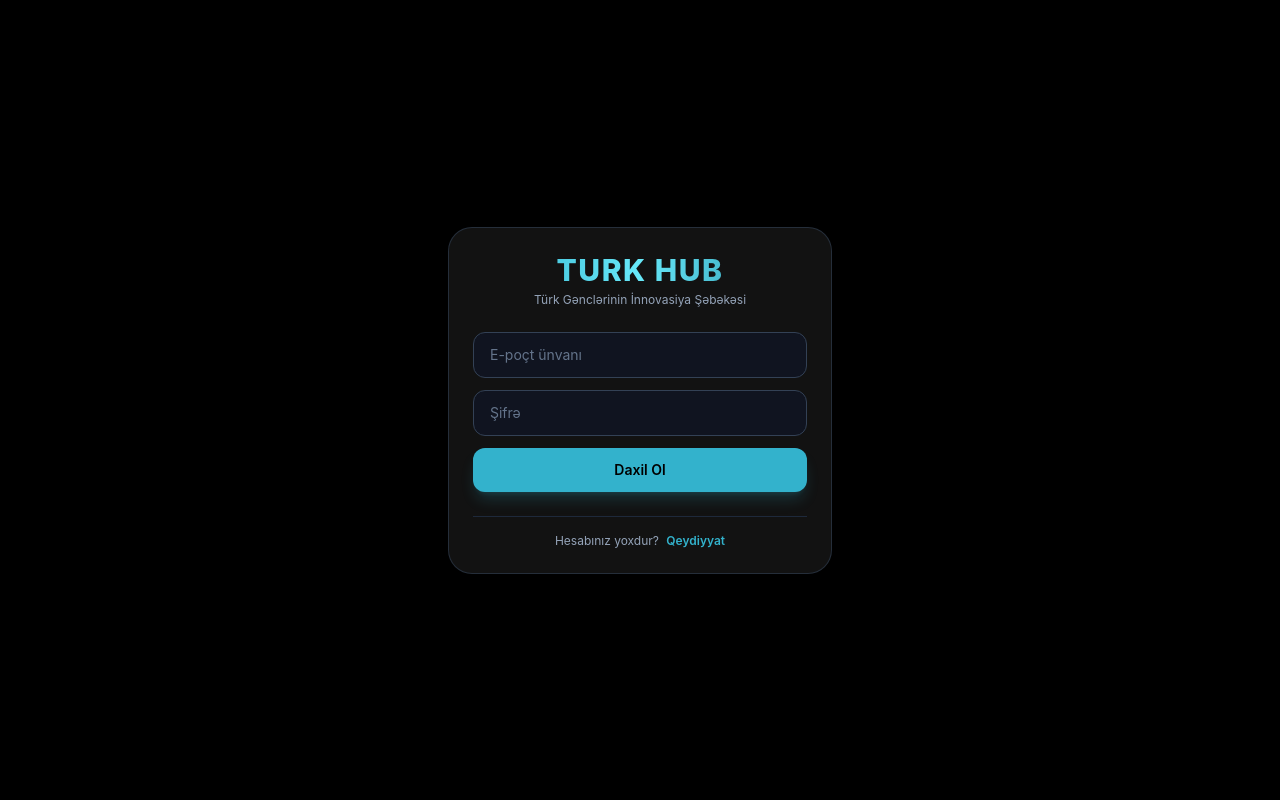
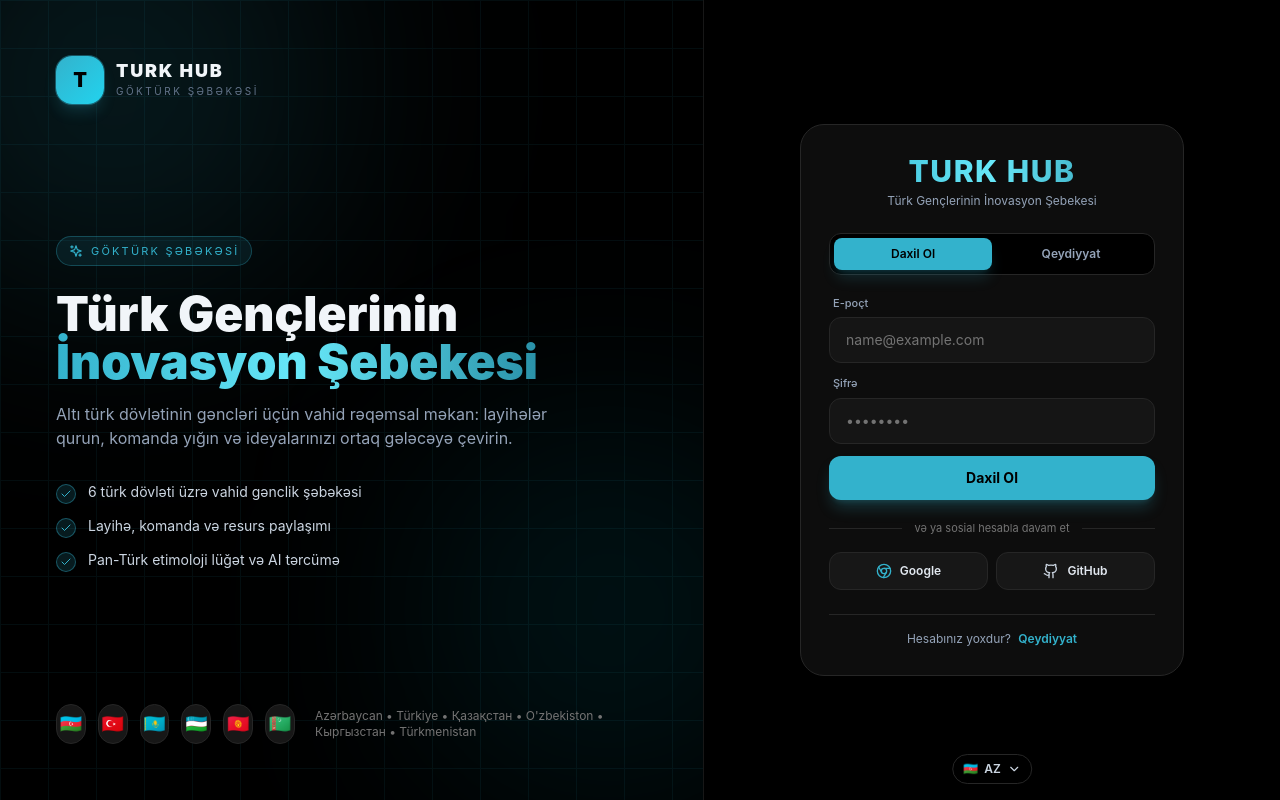
Before and after one commit to Alijewa25/turk-hub, a React (Vite) app in the folder frontend/: page / in a window 1280 px wide. Built offline with nearby package versions, Linux system fonts and the light colour scheme.

Commit message:
feat(auth): add split layout login/register card with language selector

```diff
--- a/frontend/src/components/AuthView.tsx
+++ b/frontend/src/components/AuthView.tsx
@@ -1,22 +1,36 @@
 import React, { useState } from 'react';
 import axios from 'axios';
+import { Check, ChevronDown, Chrome, Github, Globe2, Layers, Sparkles, Users, X } from 'lucide-react';
+import { LANG_META, useI18n } from '../i18n';
+
+export interface AuthUser {
+  id?: number;
+  full_name?: string;
+  email?: string;
+  country?: string;
+  university?: string;
+  bio?: string;
+}
 
 interface AuthViewProps {
-  onLoginSuccess: (token: string, user: any) => void;
+  onLoginSuccess: (token: string, user: any, isNewUser: boolean) => void;
 }
 
 const API_URL = import.meta.env.VITE_API_URL || 'https://turk-hub.onrender.com';
 
+const BRAND_FLAGS = ['🇦🇿', '🇹🇷', '🇰🇿', '🇺🇿', '🇰🇬', '🇹🇲'];
+
 export const AuthView: React.FC<AuthViewProps> = ({ onLoginSuccess }) => {
+  const { lang, setLang, t } = useI18n();
   const [isLogin, setIsLogin] = useState(true);
   const [email, setEmail] = useState('');
   const [password, setPassword] = useState('');
   const [fullName, setFullName] = useState('');
-  const [country, setCountry] = useState('Azerbaijan');
   const [error, setError] = useState('');
   const [loading, setLoading] = useState(false);
+  const [socialMsg, setSocialMsg] = useState('');
+  const [langOpen, setLangOpen] = useState(false);
 
-  // Müxtəlif endpoint prefikslərini sırayla yoxlamaq üçün köməkçi funksiya
   const tryEndpoints = async (paths: string[], data: any, isJson = false) => {
     let lastError = null;
     for (const path of paths) {
@@ -27,16 +41,31 @@ export const AuthView: React.FC<AuthViewProps> = ({ onLoginSuccess }) => {
       } catch (err: any) {
         lastError = err;
         if (err.response && err.response.status !== 404) {
-          throw err; // Əgər 404 deyilsə (məsələn 401 şifrə xətasıdırsa), başqa endpoint axtarma
+          throw err;
         }
       }
     }
     throw lastError;
   };
 
+  const fetchMe = async (token: string) => {
+    try {
+      const meRes = await axios.get(`${API_URL}/me`, {
+        headers: { Authorization: `Bearer ${token}` },
+      });
+      return meRes.data;
+    } catch {
+      const meRes = await axios.get(`${API_URL}/api/auth/me`, {
+        headers: { Authorization: `Bearer ${token}` },
+      });
+      return meRes.data;
+    }
+  };
+
   const handleSubmit = async (e: React.FormEvent) => {
     e.preventDefault();
     setError('');
+    setSocialMsg('');
     setLoading(true);
 
     try {
@@ -45,50 +74,33 @@ export const AuthView: React.FC<AuthViewProps> = ({ onLoginSuccess }) => {
         params.append('username', email);
         params.append('password', password);
 
-        // Render-də köhnə /api/auth/login və ya /login routlarını sırayla dənəyir
         const { res } = await tryEndpoints(['/api/auth/login', '/login', '/auth/login'], params);
-
         const token = res.data.access_token;
         localStorage.setItem('token', token);
 
-        // User məlumatını alırıq
-        let userData = res.data.user;
-        if (!userData) {
-          try {
-            const meRes = await axios.get(`${API_URL}/me`, {
-              headers: { Authorization: `Bearer ${token}` }
-            });
-            userData = meRes.data;
-          } catch {
-            const meRes = await axios.get(`${API_URL}/api/auth/me`, {
-              headers: { Authorization: `Bearer ${token}` }
-            });
-            userData = meRes.data;
-          }
-        }
-
+        const userData = res.data.user || (await fetchMe(token));
         localStorage.setItem('user', JSON.stringify(userData));
-        onLoginSuccess(token, userData);
+        onLoginSuccess(token, userData, false);
       } else {
-        const regData = { full_name: fullName, email, password, country };
+        const regData = { full_name: fullName, email, password };
         await tryEndpoints(['/api/auth/register', '/register', '/auth/register'], regData, true);
 
-        // Otomatik login
         const params = new URLSearchParams();
         params.append('username', email);
         params.append('password', password);
 
         const { res } = await tryEndpoints(['/api/auth/login', '/login', '/auth/login'], params);
         const token = res.data.access_token;
+        const userData = res.data.user || { full_name: fullName, email };
         localStorage.setItem('token', token);
-        localStorage.setItem('user', JSON.stringify(res.data.user || { full_name: fullName, email, country }));
-        onLoginSuccess(token, res.data.user || { full_name: fullName, email, country });
+        localStorage.setItem('user', JSON.stringify(userData));
+        onLoginSuccess(token, userData, true);
       }
     } catch (err: any) {
       if (err.response?.status === 401) {
-        setError('E-poçt və ya şifrə yanlışdır.');
-      } else if (err.response?.status === 404) {
-        setError('Backend rout tapılmadı. Zəhmət olmasa backend-in işlədiyindən əmin olun.');
+        setError(t('loginError') || 'E-poçt və ya şifrə yanlışdır.');
+      } else if (err.response?.status === 400) {
+        setError(err.response?.data?.detail || 'Qeydiyyat xətası.');
       } else {
         setError(err.response?.data?.detail || 'Giriş zamanı xəta baş verdi.');
       }
@@ -97,96 +109,266 @@ export const AuthView: React.FC<AuthViewProps> = ({ onLoginSuccess }) => {
     }
   };
 
+  const inputClass =
+    'w-full px-4 py-3 bg-neutral-900/80 border border-neutral-800 rounded-xl text-sm text-slate-100 placeholder-neutral-500 focus:outline-none focus:border-skyBlue focus:ring-2 focus:ring-skyBlue/20 transition-all duration-200';
+
+  const socialLogin = (network: string) => {
+    setError('');
+    setSocialMsg(`${t('socialSoon')} — ${network}`);
+  };
+
+  const features = [
+    { icon: Users, text: t('feat1') },
+    { icon: Layers, text: t('feat2') },
+    { icon: Globe2, text: t('feat3') },
+  ];
+
+  const currentLang = LANG_META.find((l) => l.code === lang) || LANG_META[0];
+
   return (
-    <div className="min-h-screen bg-darkBg text-white flex flex-col justify-center items-center px-4">
-      <div className="w-full max-w-sm bg-cardBg/80 backdrop-blur-md border border-slate-700/60 rounded-3xl p-6 shadow-2xl">
+    <div className="min-h-screen bg-black text-slate-100 flex">
+      {/* LEFT: brand showcase (desktop only) */}
+      <div className="hidden md:flex relative md:w-1/2 lg:w-[55%] overflow-hidden border-r border-neutral-900 bg-black flex-col justify-between p-10 lg:p-14">
+        <div className="absolute -top-32 -left-24 w-[420px] h-[420px] rounded-full bg-skyBlue/15 blur-[120px] animate-pulse" />
+        <div className="absolute bottom-0 -right-24 w-[380px] h-[380px] rounded-full bg-cyan-500/10 blur-[110px]" />
+        <div
+          className="absolute inset-0 opacity-[0.07]"
+          style={{
+            backgroundImage:
+              'linear-gradient(to right, #33B2CC 1px, transparent 1px), linear-gradient(to bottom, #33B2CC 1px, transparent 1px)',
+            backgroundSize: '48px 48px',
+          }}
+        />
+
+        {/* Emblem header */}
+        <div className="relative flex items-center gap-3">
+          <div className="w-12 h-12 rounded-2xl bg-gradient-to-br from-skyBlue to-cyan-400 flex items-center justify-center text-black font-black text-xl shadow-lg shadow-skyBlue/20 ring-1 ring-skyBlue/40">
+            T
+          </div>
+          <div>
+            <p className="text-lg font-black tracking-widest text-slate-100 leading-none">TURK HUB</p>
+            <p className="text-[10px] text-slate-500 mt-1 uppercase tracking-[0.25em]">{t('emblemTag')}</p>
+          </div>
+        </div>
+
+        <div className="relative max-w-lg">
+          <span className="inline-flex items-center gap-2 text-[11px] uppercase tracking-[0.2em] text-skyBlue border border-skyBlue/30 bg-skyBlue/10 rounded-full px-3 py-1.5">
+            <Sparkles className="w-3.5 h-3.5" />
+            {t('emblemTag')}
+          </span>
+
+          <h1 className="mt-6 text-4xl lg:text-5xl font-black leading-tight text-slate-100">
+            {t('heroA')}{' '}
+            <span className="bg-gradient-to-r from-skyBlue via-cyan-300 to-skyBlue-hover bg-clip-text text-transparent">
+              {t('heroB')}
+            </span>
+          </h1>
+
+          <p className="mt-4 text-sm lg:text-base text-slate-400 leading-relaxed">{t('heroSub')}</p>
+
+          <ul className="mt-8 space-y-3">
+            {features.map((f, i) => (
+              <li key={i} className="flex items-start gap-3 text-sm text-slate-300">
+                <span className="mt-0.5 w-5 h-5 shrink-0 rounded-full bg-skyBlue/15 border border-skyBlue/40 flex items-center justify-center">
+                  <Check className="w-3 h-3 text-skyBlue" />
+                </span>
+                {f.text}
+              </li>
+            ))}
+          </ul>
+        </div>
+
+        <div className="relative flex items-center gap-3">
+          {BRAND_FLAGS.map((f) => (
+            <span
+              key={f}
+              className="w-10 h-10 rounded-full bg-neutral-900 border border-neutral-800 flex items-center justify-center text-lg hover:border-skyBlue/60 hover:-translate-y-1 transition-all duration-200"
+            >
+              {f}
+            </span>
+          ))}
+          <span className="ml-2 text-xs text-neutral-500">Azərbaycan • Türkiye • Қазақстан • O'zbekiston • Кыргызстан • Türkmenistan</span>
+        </div>
+      </div>
+
+      {/* RIGHT: auth card */}
+      <div className="w-full md:w-1/2 lg:w-[45%] flex items-center justify-center px-4 py-10 sm:py-14 relative">
+        <div className="w-full max-w-sm bg-neutral-900/60 backdrop-blur-xl border border-neutral-800 rounded-3xl p-6 sm:p-7 shadow-2xl shadow-black/60">
           <div className="text-center mb-6">
+            <div className="md:hidden mx-auto mb-3 w-14 h-14 rounded-2xl bg-gradient-to-br from-skyBlue to-cyan-400 flex items-center justify-center text-black font-black text-2xl shadow-lg shadow-skyBlue/20 ring-1 ring-skyBlue/40">
+              T
+            </div>
             <h1 className="text-3xl font-extrabold tracking-wider bg-gradient-to-r from-skyBlue via-cyan-300 to-skyBlue-hover bg-clip-text text-transparent">
               TURK HUB
             </h1>
-          <p className="text-xs text-slate-400 mt-1">Türk Gənclərinin İnnovasiya Şəbəkəsi</p>
+            <p className="text-xs text-slate-400 mt-1">{t('tagline')}</p>
+          </div>
+
+          <div className="flex p-1 bg-black border border-neutral-800 rounded-xl mb-5">
+            {[
+              { key: true, label: t('loginTab') },
+              { key: false, label: t('registerTab') },
+            ].map((tab) => (
+              <button
+                key={String(tab.key)}
+                type="button"
+                onClick={() => {
+                  setIsLogin(tab.key);
+                  setError('');
+                  setSocialMsg('');
+                }}
+                className={`flex-1 py-2 text-xs font-semibold rounded-lg transition-all duration-200 ${
+                  isLogin === tab.key
+                    ? 'bg-skyBlue text-black shadow-lg shadow-skyBlue/20'
+                    : 'text-slate-400 hover:text-slate-200'
+                }`}
+              >
+                {tab.label}
+              </button>
+            ))}
           </div>
 
           {error && (
-          <div className="mb-4 p-3 bg-red-500/10 border border-red-500/30 text-red-400 text-xs rounded-xl text-center">
+            <div className="mb-4 p-3 bg-red-500/10 border border-red-500/30 text-red-400 text-xs rounded-xl text-center flex items-start gap-2">
+              <X className="w-4 h-4 shrink-0 mt-0.5" />
               {error}
+            </div>
+          )}
+          {socialMsg && (
+            <div className="mb-4 p-3 bg-skyBlue/10 border border-skyBlue/30 text-skyBlue text-xs rounded-xl text-center">
+              {socialMsg}
             </div>
           )}
 
           <form onSubmit={handleSubmit} className="space-y-3">
             {!isLogin && (
-            <>
               <div>
+                <label className="block text-[11px] font-medium text-slate-400 mb-1.5 ml-1">{t('labelFullName')}</label>
                 <input
                   type="text"
-                  placeholder="Ad Soyad"
+                  placeholder={t('labelFullName')}
                   value={fullName}
                   onChange={(e) => setFullName(e.target.value)}
                   required
-                  className="w-full px-4 py-3 bg-slate-900/60 border border-slate-700 rounded-xl text-sm focus:outline-none focus:border-skyBlue transition-all text-white placeholder-slate-500"
+                  className={inputClass}
                 />
               </div>
-              <div>
-                <select
-                  value={country}
-                  onChange={(e) => setCountry(e.target.value)}
-                  className="w-full px-4 py-3 bg-slate-900/60 border border-slate-700 rounded-xl text-sm focus:outline-none focus:border-skyBlue transition-all text-white"
-                >
-                  <option value="Azerbaijan">🇦🇿 Azərbaycan</option>
-                  <option value="Türkiye">🇹🇷 Türkiye</option>
-                  <option value="Kazakhstan">🇰🇿 Kazakhstan</option>
-                  <option value="Uzbekistan">🇺🇿 Uzbekistan</option>
-                  <option value="Kyrgyzstan">🇰🇬 Kyrgyzstan</option>
-                  <option value="Turkmenistan">🇹🇲 Turkmenistan</option>
-                </select>
-              </div>
-            </>
             )}
 
             <div>
+              <label className="block text-[11px] font-medium text-slate-400 mb-1.5 ml-1">{t('labelEmail')}</label>
               <input
                 type="email"
-              placeholder="E-poçt ünvanı"
+                placeholder="name@example.com"
                 value={email}
                 onChange={(e) => setEmail(e.target.value)}
                 required
-              className="w-full px-4 py-3 bg-slate-900/60 border border-slate-700 rounded-xl text-sm focus:outline-none focus:border-skyBlue transition-all text-white placeholder-slate-500"
+                className={inputClass}
               />
             </div>
 
             <div>
+              <label className="block text-[11px] font-medium text-slate-400 mb-1.5 ml-1">{t('labelPassword')}</label>
               <input
                 type="password"
-              placeholder="Şifrə"
+                placeholder="••••••••"
                 value={password}
                 onChange={(e) => setPassword(e.target.value)}
                 required
-              className="w-full px-4 py-3 bg-slate-900/60 border border-slate-700 rounded-xl text-sm focus:outline-none focus:border-skyBlue transition-all text-white placeholder-slate-500"
+                minLength={4}
+                className={inputClass}
               />
             </div>
 
             <button
               type="submit"
               disabled={loading}
-            className="w-full py-3 bg-skyBlue hover:bg-skyBlue-hover font-semibold text-darkBg rounded-xl text-sm transition-all duration-200 shadow-lg shadow-skyBlue/20 active:scale-95"
+              className="w-full py-3 bg-skyBlue hover:bg-skyBlue-hover font-bold text-black rounded-xl text-sm transition-all duration-200 shadow-lg shadow-skyBlue/25 active:scale-[0.98] disabled:opacity-60"
             >
-            {loading ? 'Yüklənir...' : isLogin ? 'Daxil Ol' : 'Qeydiyyatdan Keç'}
+              {loading ? t('loading') : isLogin ? t('submitLogin') : t('submitRegister')}
             </button>
           </form>
 
-        <div className="mt-6 text-center border-t border-slate-800 pt-4">
+          <div className="mt-5 flex items-center gap-3">
+            <span className="flex-1 h-px bg-neutral-800" />
+            <span className="text-[11px] text-neutral-500">{t('socialOr')}</span>
+            <span className="flex-1 h-px bg-neutral-800" />
+          </div>
+
+          <div className="mt-4 grid grid-cols-2 gap-2">
+            <button
+              type="button"
+              onClick={() => socialLogin('Google')}
+              className="flex items-center justify-center gap-2 py-2.5 rounded-xl border border-neutral-800 bg-neutral-900 hover:border-skyBlue/50 hover:bg-neutral-800 text-xs font-semibold text-slate-200 transition-all duration-200"
+            >
+              <Chrome className="w-4 h-4 text-skyBlue" />
+              Google
+            </button>
+            <button
+              type="button"
+              onClick={() => socialLogin('GitHub')}
+              className="flex items-center justify-center gap-2 py-2.5 rounded-xl border border-neutral-800 bg-neutral-900 hover:border-skyBlue/50 hover:bg-neutral-800 text-xs font-semibold text-slate-200 transition-all duration-200"
+            >
+              <Github className="w-4 h-4 text-slate-300" />
+              GitHub
+            </button>
+          </div>
+
+          <div className="mt-6 text-center border-t border-neutral-800 pt-4">
             <p className="text-xs text-slate-400">
-            {isLogin ? 'Hesabınız yoxdur?' : 'Artıq hesabınız var?'}{' '}
+              {isLogin ? t('noAccount') : t('haveAccount')}{' '}
               <button
                 onClick={() => {
                   setIsLogin(!isLogin);
                   setError('');
+                  setSocialMsg('');
                 }}
                 className="text-skyBlue font-semibold hover:underline ml-1"
               >
-              {isLogin ? 'Qeydiyyat' : 'Daxil ol'}
+                {isLogin ? t('signupLink') : t('loginLink')}
               </button>
             </p>
+          </div>
+        </div>
+
+        {/* Language selector — footer */}
+        <div className="absolute bottom-4 left-1/2 -translate-x-1/2">
+          <button
+            onClick={() => setLangOpen((v) => !v)}
+            className="inline-flex items-center gap-1.5 px-2.5 py-1.5 rounded-full border border-neutral-800 bg-black/60 hover:border-skyBlue/50 text-xs text-slate-300 transition-colors"
+          >
+            <span>{currentLang.flag}</span>
+            <span className="font-semibold">{currentLang.code}</span>
+            <ChevronDown className={`w-3.5 h-3.5 transition-transform ${langOpen ? 'rotate-180' : ''}`} />
+          </button>
+
+          {langOpen && (
+            <>
+              <div className="fixed inset-0 z-40" onClick={() => setLangOpen(false)} />
+              <div className="absolute bottom-full mb-2 left-1/2 -translate-x-1/2 w-40 rounded-xl border border-neutral-800 bg-neutral-900 shadow-2xl p-1 z-50">
+                {LANG_META.map((l) => (
+                  <button
+                    key={l.code}
+                    onClick={() => {
+                      setLang(l.code);
+                      setLangOpen(false);
+                    }}
+                    className={`flex w-full items-center justify-between px-3 py-2 rounded-lg text-xs transition-colors ${
+                      lang === l.code
+                        ? 'bg-skyBlue/15 text-skyBlue font-semibold'
+                        : 'text-slate-300 hover:bg-neutral-800'
+                    }`}
+                  >
+                    <span className="flex items-center gap-2">
+                      <span>{l.flag}</span>
+                      <span>{l.label}</span>
+                    </span>
+                    {lang === l.code && <Check className="w-3.5 h-3.5" />}
+                  </button>
+                ))}
+              </div>
+            </>
+          )}
         </div>
       </div>
     </div>
```
Lines whose indentation alone changed are shown as unchanged.
